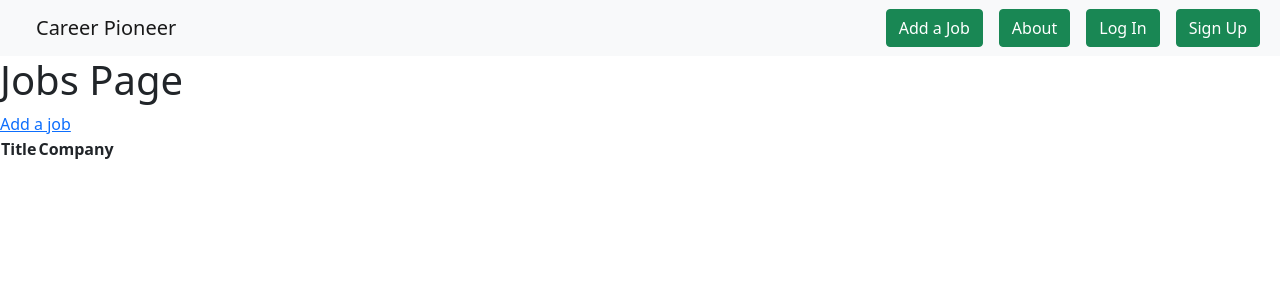
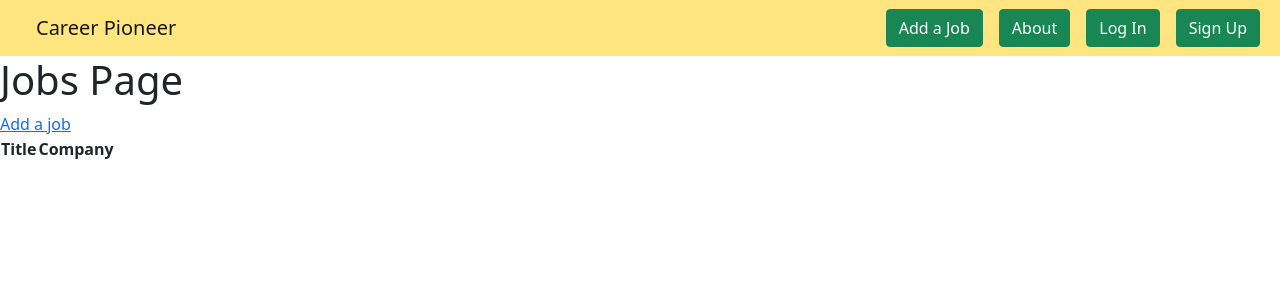
Before and after one commit to carreerpioneer/careerpioneer, a Django app: page / in a window 1280 px wide. Shown: the top 300 px of the page. Run offline with Django 4.2, Linux system fonts and the light colour scheme; data that the repository does not hold is empty.

Commit message:
add background color

```diff
--- a/main_app/templates/base.html
+++ b/main_app/templates/base.html
@@ -13,7 +13,7 @@
 </head>
 <body>
   <header>
-    <nav class="navbar navbar-expand-lg navbar-light bg-light">
+    <nav class="navbar navbar-expand-lg navbar-light" style="background-color: #ffe580">
       <div class="container-fluid">
         <a class="navbar-brand mx-4" href="/">Career Pioneer</a>
         <button class="navbar-toggler" type="button" data-bs-toggle="collapse" data-bs-target="#navbarSupportedContent" aria-controls="navbarSupportedContent" aria-expanded="false" aria-label="Toggle navigation">
```
